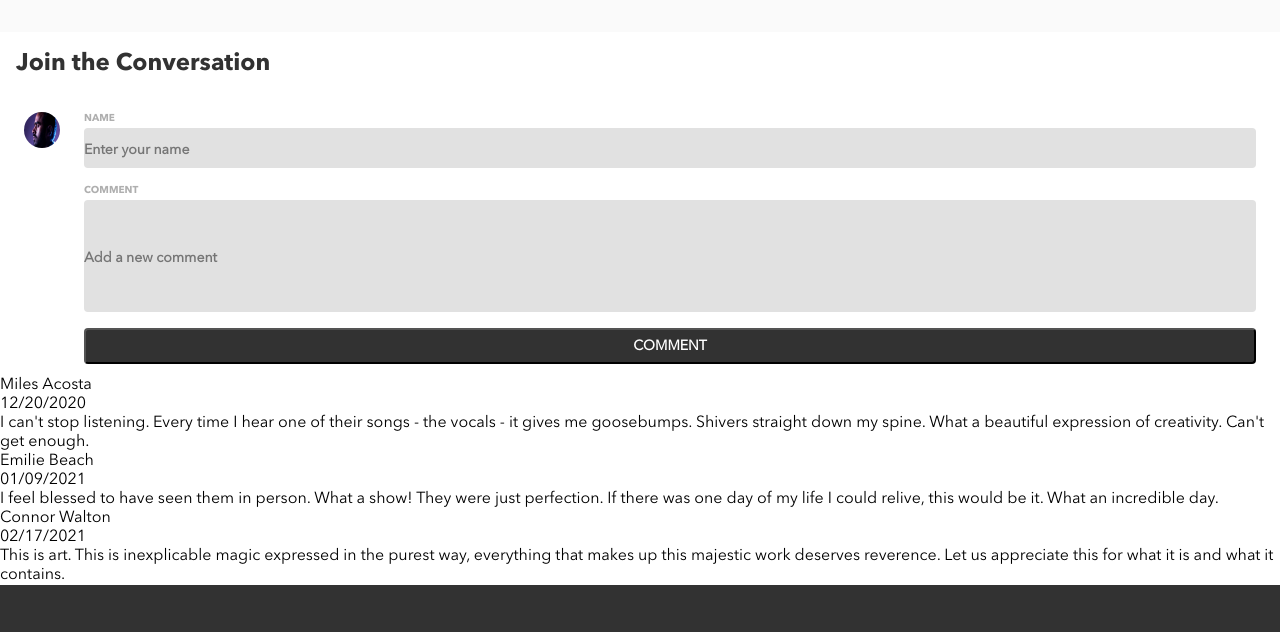
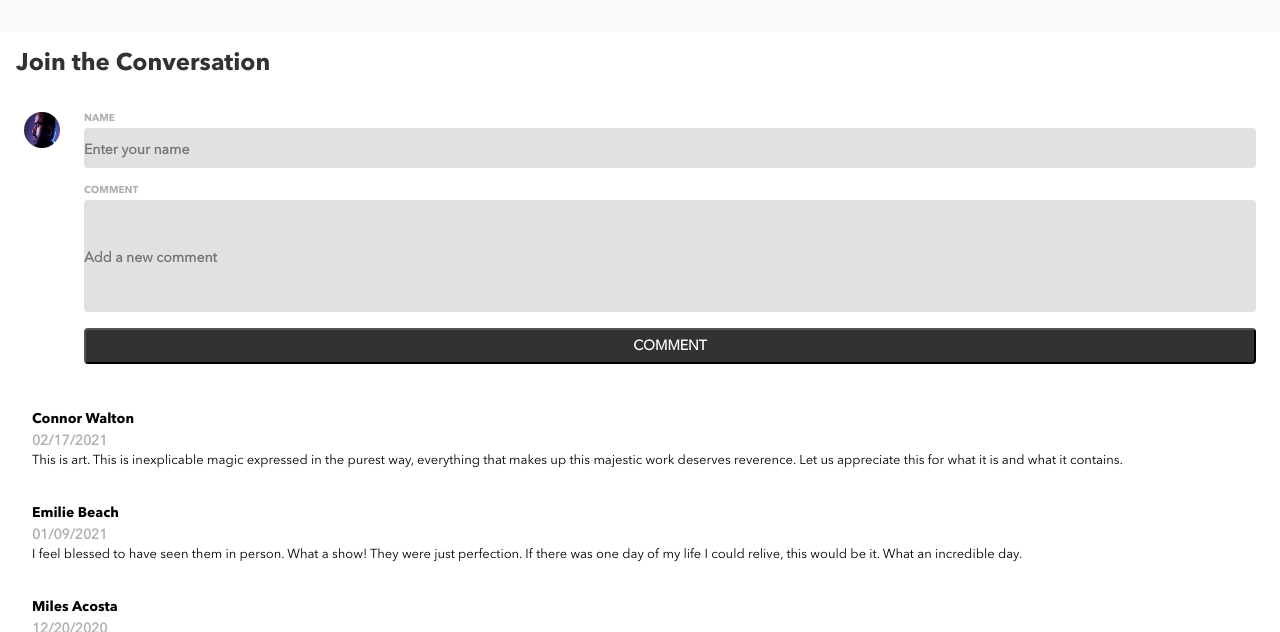
Before and after one commit to dannjob/daniel-johannsson-bandsite, a plain HTML site: page index.html in a window 1280 px wide. Shown: the part 2754-3386 px from the top of the page. Drawn offline with Linux system fonts and the light colour scheme.

Commit message:
COMMENTS.... I did the comments function

```diff
--- a/scripts/index-page.js
+++ b/scripts/index-page.js
@@ -1,9 +1,9 @@
 const comments = [
   {
-    name: "Miles Acosta",
-    date: "12/20/2020",
+    name: "Connor Walton",
+    date: "02/17/2021",
     comment:
-      "I can't stop listening. Every time I hear one of their songs - the vocals - it gives me goosebumps. Shivers straight down my spine. What a beautiful expression of creativity. Can't get enough.",
+      "This is art. This is inexplicable magic expressed in the purest way, everything that makes up this majestic work deserves reverence. Let us appreciate this for what it is and what it contains.",
   },
   {
     name: "Emilie Beach",
@@ -12,17 +12,17 @@ const comments = [
       "I feel blessed to have seen them in person. What a show! They were just perfection. If there was one day of my life I could relive, this would be it. What an incredible day.",
   },
   {
-    name: "Connor Walton",
-    date: "02/17/2021",
+    name: "Miles Acosta",
+    date: "12/20/2020",
     comment:
-      "This is art. This is inexplicable magic expressed in the purest way, everything that makes up this majestic work deserves reverence. Let us appreciate this for what it is and what it contains.",
+      "I can't stop listening. Every time I hear one of their songs - the vocals - it gives me goosebumps. Shivers straight down my spine. What a beautiful expression of creativity. Can't get enough.",
   },
 ];
 
 let commentsEl = document.querySelector(".comments");
 
 let commentsListEl = document.createElement("ul");
-commentsListEl.classList.add("comment__list");
+commentsListEl.classList.add("comments__list");
 
 commentsEl.appendChild(commentsListEl);
 
@@ -30,22 +30,28 @@ commentsEl.appendChild(commentsListEl);
 // ===========
 // ===========
 
+const commentsMax = 3;
+
 const generateList = () => {
+  commentsListEl.innerHTML = "";
+
+  const commentsDisplay = comments.slice(0, commentsMax);
+
   for (let i = 0; i < comments.length; i++) {
-    let activeComment = comments[i];
+    let activeComment = commentsDisplay[i];
 
     let commentsItemEl = document.createElement("li");
     commentsItemEl.classList.add("comments__active");
 
-    let nameEl = document.createElement("span");
-    nameEl.classList.add("comments__active--header", "comments__active--name");
+    let nameEl = document.createElement("div");
+    nameEl.classList.add("comments__active--name");
     nameEl.innerText = activeComment.name;
 
-    let dateEl = document.createElement("span");
-    dateEl.classList.add("comments__active--header", "comments__active--date");
+    let dateEl = document.createElement("div");
+    dateEl.classList.add("comments__active--date");
     dateEl.innerText = activeComment.date;
 
-    let commentEl = document.createElement("span");
+    let commentEl = document.createElement("div");
     commentEl.classList.add("comments__active--comment");
     commentEl.innerText = activeComment.comment;
 
@@ -58,3 +64,36 @@ const generateList = () => {
 };
 
 generateList();
+
+// ==========
+// ==========
+// ===========
+
+const commentsButton = document.querySelector(".comments__button--press");
+commentsButton.addEventListener("click", (event) => {
+  event.preventDefault();
+
+  const commentsNameInput = document.querySelector(".comments__name--input");
+  const commentsCommentInput = document.querySelector(
+    ".comments__comment--input"
+  );
+
+  const newComment = {
+    name: commentsNameInput.value,
+    date: "",
+    comment: commentsCommentInput.value,
+  };
+
+  const currentDate = new Date();
+  const formattedDate = currentDate.toLocaleDateString();
+  comments[0].date = formattedDate;
+
+  newComment.date = formattedDate;
+
+  comments.unshift(newComment);
+
+  generateList();
+
+  commentsNameInput.value = "";
+  commentsCommentInput.value = "";
+});
--- a/styles/bio.scss
+++ b/styles/bio.scss
@@ -312,32 +312,50 @@
         }
     }
 
+    &__list{
+        padding:16px;
+    }
+
     &__active
     {
         display: flex;
-        justify-content: flex-start;
+        // justify-content: flex-start;
         flex-direction: column;
+        padding: 16px;
 
-        &--header{
-            display: flex;
-            flex-direction: row;
-        }
 
         &--name{
+            font-family: avenir-bold;
+            font-size: $subheader-font-size-mobile;
+            line-height: $subheader-line-height-mobile;
+            font-weight: $subheader-font-weight-mobile;
 
         }
 
         &--date{
-
+            font-family: avenir;
+            font-size: $subheader-font-size-mobile;
+            line-height: $subheader-line-height-mobile;
+            font-weight: $subheader-font-weight-mobile;
+            color:$primarySilver
         }
 
         &--comment{
+            font-family: avenir;
+            font-size: $body-font-size-mobile;
+            line-height: $body-line-height-mobile;
+            font-weight: $body-font-weight-mobile;
+        }
+    }
 
-        }
-
+    &__imageprofile--grey{
+        padding:0;
+        width:36px ;
+        height: 36px ;
+        border-radius: 50%;
+        background-color: $secondaryMercury;
+        // margin: ;
     }
 
 
-
-
 }
```
Also changed, not shown: styles/bio.css.
